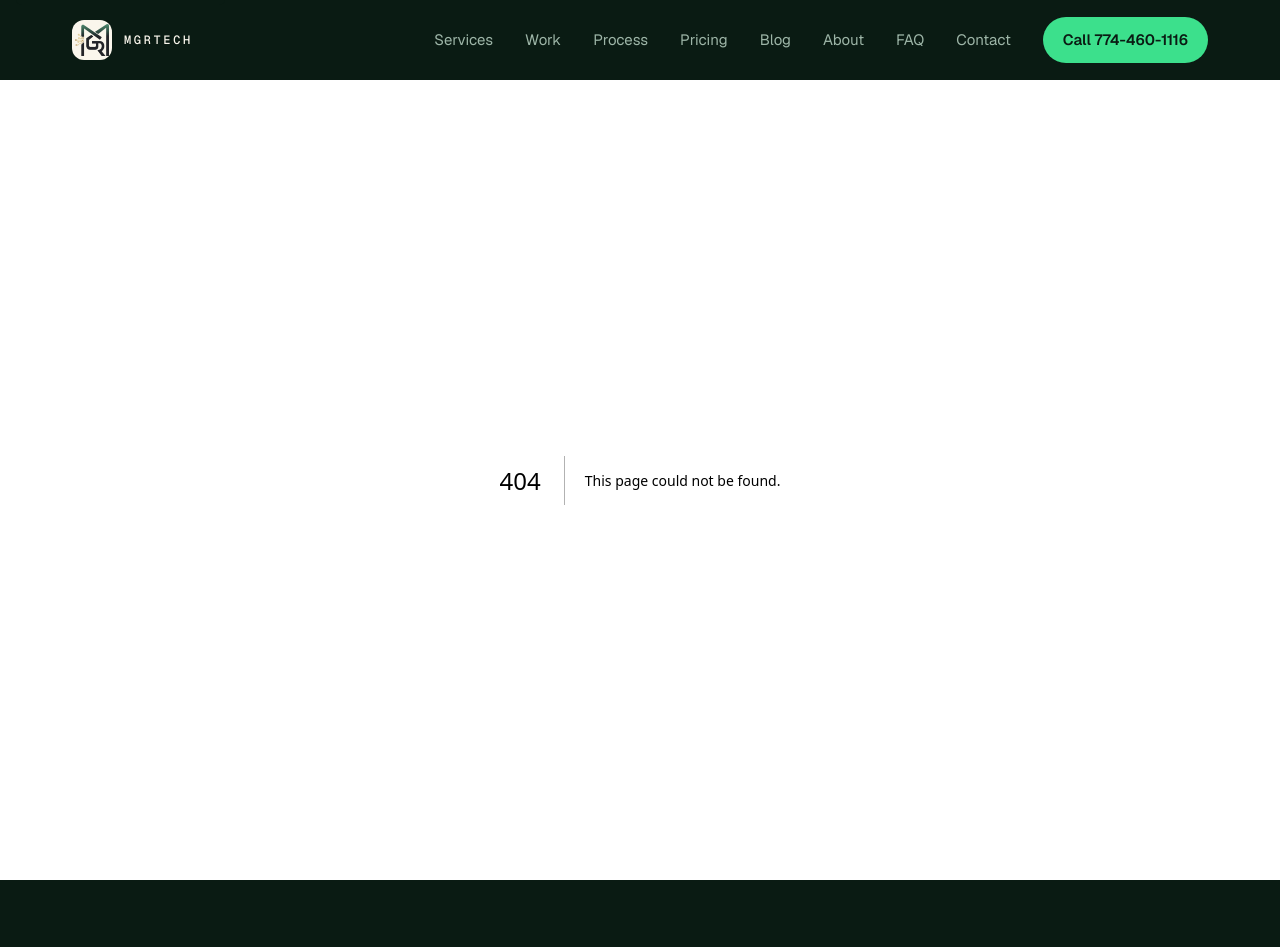
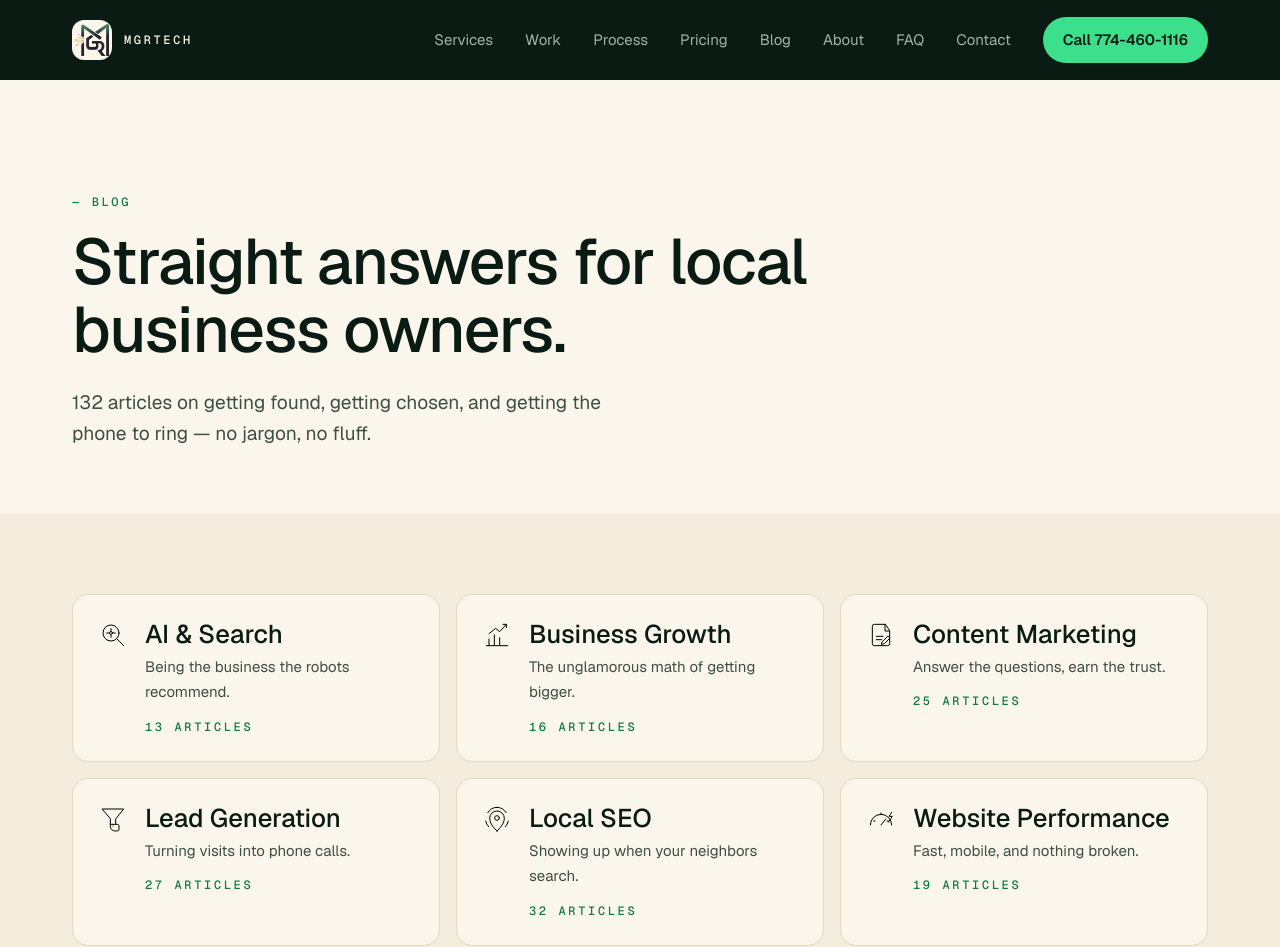
Before and after one commit to Srii1611/mgrtechsolutions, a Next.js app: page /blog in a window 1280 px wide. Before the commit this address had no page. Shown: the top 947 px of the page. Built offline with nearby package versions, Linux system fonts and the light colour scheme.

Commit message:
Add blog index, post, and category routes
132 posts plus six category pages generate statically, each with its own
title, description, and canonical URL. The prior build served all 132
articles under a single shared title.

```diff
--- /dev/null
+++ b/app/blog/[slug]/page.tsx
@@ -0,0 +1,110 @@
+import type { Metadata } from 'next';
+import Link from 'next/link';
+import { notFound } from 'next/navigation';
+import ArticleCard from '@/components/blog/ArticleCard';
+import ArticleBody from '@/components/blog/ArticleBody';
+import Toc from '@/components/blog/Toc';
+import CtaBand from '@/components/blog/CtaBand';
+import { getAllPosts, getPost, getRelatedPosts } from '@/lib/blog';
+import { CATEGORY_BY_SLUG } from '@/data/blog-categories';
+
+export function generateStaticParams() {
+  return getAllPosts().map((post) => ({ slug: post.slug }));
+}
+
+export async function generateMetadata({
+  params,
+}: {
+  params: Promise<{ slug: string }>;
+}): Promise<Metadata> {
+  const { slug } = await params;
+  const post = getPost(slug);
+  if (!post) return {};
+
+  return {
+    title: post.title,
+    description: post.excerpt,
+    alternates: { canonical: `/blog/${post.slug}` },
+  };
+}
+
+export default async function BlogPostPage({
+  params,
+}: {
+  params: Promise<{ slug: string }>;
+}) {
+  const { slug } = await params;
+  const post = getPost(slug);
+  if (!post) notFound();
+
+  const category = CATEGORY_BY_SLUG.get(post.categorySlug);
+  const related = getRelatedPosts(post, 3);
+
+  return (
+    <>
+      <section className="bg-cream-50 pb-10 pt-24 md:pt-28">
+        <div className="container-page">
+          <nav aria-label="Breadcrumb" className="eyebrow text-ink-soft">
+            <Link href="/" className="transition-colors hover:text-accent-ink">
+              HOME
+            </Link>
+            <span className="mx-2 text-cream-300" aria-hidden="true">
+              /
+            </span>
+            <Link href="/blog" className="transition-colors hover:text-accent-ink">
+              BLOG
+            </Link>
+            <span className="mx-2 text-cream-300" aria-hidden="true">
+              /
+            </span>
+            {category ? (
+              <Link
+                href={`/blog/category/${category.slug}`}
+                className="transition-colors hover:text-accent-ink"
+              >
+                {category.name.toUpperCase()}
+              </Link>
+            ) : (
+              <span>{post.category.toUpperCase()}</span>
+            )}
+          </nav>
+
+          <p className="eyebrow mt-8 text-accent-ink">{post.category}</p>
+          <h1 className="h1-page mt-4 max-w-3xl font-medium text-forest-950">{post.title}</h1>
+          <p className="eyebrow mt-6 text-ink-soft">{post.readTime} min read</p>
+        </div>
+      </section>
+
+      <section className="bg-cream-50 pb-20 md:pb-28">
+        <div className="container-page grid gap-12 lg:grid-cols-[minmax(0,1fr)_16rem]">
+          <article className="min-w-0 lg:order-1">
+            <ArticleBody markdown={post.body} />
+          </article>
+
+          <aside className="lg:order-2">
+            <Toc headings={post.headings} />
+          </aside>
+        </div>
+      </section>
+
+      {related.length > 0 ? (
+        <section className="bg-cream-100 py-16 md:py-20">
+          <div className="container-page">
+            <h2 className="h2-section font-medium text-forest-950">Related articles</h2>
+            <div className="mt-8 grid gap-6 md:grid-cols-3">
+              {related.map((relatedPost) => (
+                <ArticleCard key={relatedPost.slug} post={relatedPost} />
+              ))}
+            </div>
+          </div>
+        </section>
+      ) : null}
+
+      <CtaBand
+        eyebrow="Ready to start?"
+        heading="Let's build a site that works as hard as you do."
+        body="Call and talk through what you need, or send your details and we'll follow up within a day."
+      />
+    </>
+  );
+}
--- /dev/null
+++ b/app/blog/category/[slug]/page.tsx
@@ -0,0 +1,81 @@
+import type { Metadata } from 'next';
+import Link from 'next/link';
+import { notFound } from 'next/navigation';
+import ArticleCard from '@/components/blog/ArticleCard';
+import { getPostsByCategory } from '@/lib/blog';
+import { CATEGORIES, CATEGORY_BY_SLUG } from '@/data/blog-categories';
+
+export function generateStaticParams() {
+  return CATEGORIES.map((category) => ({ slug: category.slug }));
+}
+
+export async function generateMetadata({
+  params,
+}: {
+  params: Promise<{ slug: string }>;
+}): Promise<Metadata> {
+  const { slug } = await params;
+  const category = CATEGORY_BY_SLUG.get(slug);
+  if (!category) return {};
+
+  return {
+    title: category.name,
+    description: category.description,
+    alternates: { canonical: `/blog/category/${category.slug}` },
+  };
+}
+
+export default async function BlogCategoryPage({
+  params,
+}: {
+  params: Promise<{ slug: string }>;
+}) {
+  const { slug } = await params;
+  const category = CATEGORY_BY_SLUG.get(slug);
+  if (!category) notFound();
+
+  const posts = getPostsByCategory(category.slug);
+
+  return (
+    <>
+      <section className="bg-cream-50 pb-16 pt-24 md:pt-28">
+        <div className="container-page">
+          <nav aria-label="Breadcrumb" className="eyebrow text-ink-soft">
+            <Link href="/" className="transition-colors hover:text-accent-ink">
+              HOME
+            </Link>
+            <span className="mx-2 text-cream-300" aria-hidden="true">
+              /
+            </span>
+            <Link href="/blog" className="transition-colors hover:text-accent-ink">
+              BLOG
+            </Link>
+          </nav>
+
+          <p className="eyebrow mt-8 text-accent-ink">{posts.length} articles</p>
+          <h1 className="h1-page mt-4 max-w-3xl font-medium text-forest-950">{category.name}</h1>
+          <p className="lede mt-6 max-w-xl text-ink-soft">{category.tagline}</p>
+          <p className="mt-4 max-w-xl text-[1.0625rem] leading-[1.7] text-ink-soft">
+            {category.description}
+          </p>
+        </div>
+      </section>
+
+      <section className="bg-cream-100 py-16 md:py-20">
+        <div className="container-page">
+          {posts.length > 0 ? (
+            <div className="grid gap-6 md:grid-cols-2 lg:grid-cols-3">
+              {posts.map((post) => (
+                <ArticleCard key={post.slug} post={post} />
+              ))}
+            </div>
+          ) : (
+            <p className="text-[1.0625rem] text-ink-soft">
+              No articles in this category yet — check back soon.
+            </p>
+          )}
+        </div>
+      </section>
+    </>
+  );
+}
--- /dev/null
+++ b/app/blog/page.tsx
@@ -0,0 +1,78 @@
+import type { Metadata } from 'next';
+import Image from 'next/image';
+import Link from 'next/link';
+import Reveal from '@/components/motion/Reveal';
+import BlogFilter from '@/components/blog/BlogFilter';
+import { getAllPosts, getPostsByCategory } from '@/lib/blog';
+import { CATEGORIES } from '@/data/blog-categories';
+
+export const metadata: Metadata = {
+  title: 'Blog',
+  description:
+    'Plain-English guidance on local SEO, AI search, content marketing, lead generation, website performance, and growing a local service business.',
+  alternates: { canonical: '/blog' },
+};
+
+export default function BlogIndexPage() {
+  const posts = getAllPosts();
+
+  return (
+    <>
+      <section className="bg-cream-50 pb-16 pt-24 md:pt-28">
+        <div className="container-page">
+          <Reveal>
+            <p className="eyebrow text-accent-ink">— BLOG</p>
+          </Reveal>
+          <Reveal delay={0.05}>
+            <h1 className="h1-page mt-4 max-w-3xl font-medium text-forest-950">
+              Straight answers for local business owners.
+            </h1>
+          </Reveal>
+          <Reveal delay={0.1}>
+            <p className="lede mt-6 max-w-xl text-ink-soft">
+              {posts.length} articles on getting found, getting chosen, and getting the phone to
+              ring — no jargon, no fluff.
+            </p>
+          </Reveal>
+        </div>
+      </section>
+
+      <section className="bg-cream-100 py-16 md:py-20">
+        <div className="container-page">
+          <div className="grid gap-4 sm:grid-cols-2 lg:grid-cols-3">
+            {CATEGORIES.map((category, i) => {
+              const count = getPostsByCategory(category.slug).length;
+              return (
+                <Reveal key={category.slug} delay={i * 0.05}>
+                  <Link
+                    href={`/blog/category/${category.slug}`}
+                    className="flex h-full items-start gap-4 rounded-2xl border border-cream-300 bg-cream-50 p-6 transition-transform hover:-translate-y-1"
+                  >
+                    <Image
+                      src={category.icon}
+                      alt=""
+                      width={32}
+                      height={32}
+                      aria-hidden="true"
+                    />
+                    <div>
+                      <h2 className="h3-card font-medium text-forest-950">{category.name}</h2>
+                      <p className="mt-1 text-[0.9375rem] text-ink-soft">{category.tagline}</p>
+                      <p className="eyebrow mt-3 text-accent-ink">{count} articles</p>
+                    </div>
+                  </Link>
+                </Reveal>
+              );
+            })}
+          </div>
+        </div>
+      </section>
+
+      <section className="bg-cream-50 py-16 md:py-20">
+        <div className="container-page">
+          <BlogFilter posts={posts} />
+        </div>
+      </section>
+    </>
+  );
+}
```
